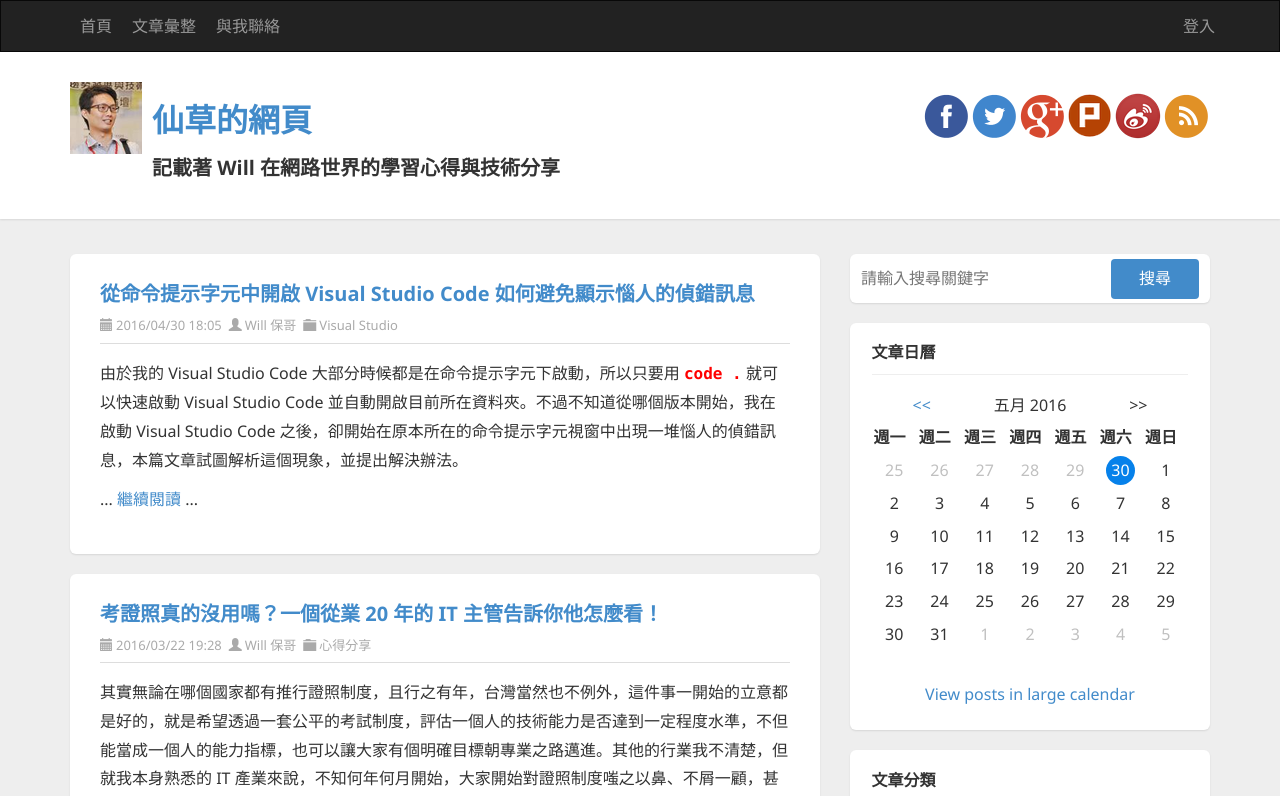
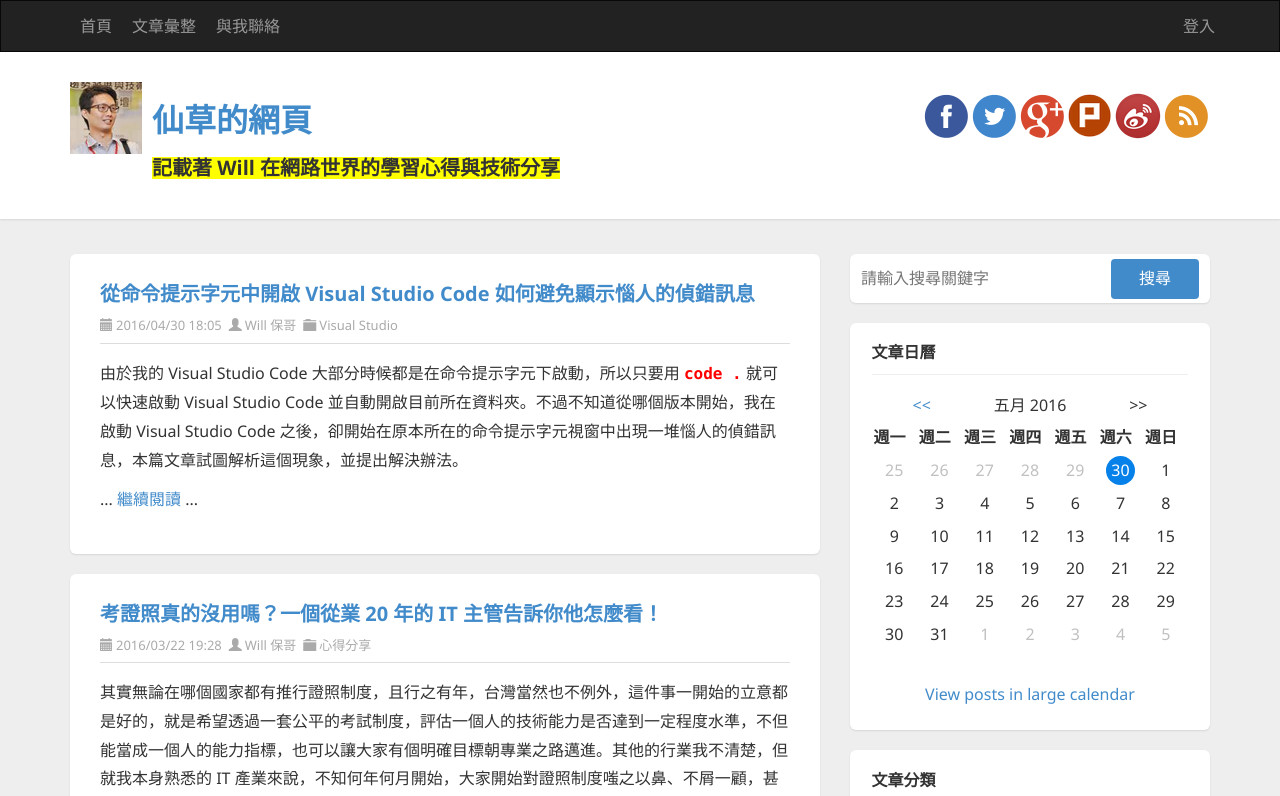
Before and after one commit to shengrass/demo1, an Angular app: page / in a window 1280 px wide. Shown: the top 796 px of the page. Built offline with nearby package versions, Linux system fonts and the light colour scheme.

Commit message:
use ngClass set style

```diff
--- a/src/app/header/header.component.css
+++ b/src/app/header/header.component.css
@@ -0,0 +1,3 @@
+.highlight{
+  color: red;
+}
--- a/src/app/header/header.component.html
+++ b/src/app/header/header.component.html
@@ -30,7 +30,7 @@
       <div class="pull-left">
         <!-- 內嵌繫結 -->
         <h1><a href="http://blog.miniasp.com/">{{ title }}</a></h1>
-        <h3>記載著 Will 在網路世界的學習心得與技術分享</h3>
+        <h3 [ngClass]="{'highlight': is_h3_highlight}" [ngStyle]="getStyle()" (click)="changeColor()">記載著 Will 在網路世界的學習心得與技術分享</h3>
       </div>
 
       <div id="social-icons" class="pull-right social-icon">
--- a/src/app/header/header.component.ts
+++ b/src/app/header/header.component.ts
@@ -7,7 +7,7 @@ import { Component, OnInit } from '@angular/core';
 })
 export class HeaderComponent implements OnInit {
   title = "仙草的網頁"
-
+  is_h3_highlight = false;
   constructor() { }
 
   ngOnInit() {
@@ -18,4 +18,15 @@ export class HeaderComponent implements OnInit {
     console.log(evt);
     console.log(evt.clientX);
   }
+  changeColor(){
+    if(this.is_h3_highlight === false){
+      this.is_h3_highlight=true;
+    }
+    else{
+      this.is_h3_highlight=false;
+    }
+  }
+  getStyle(){
+    return {'background-color': 'yellow'};
+  }
 }
```
